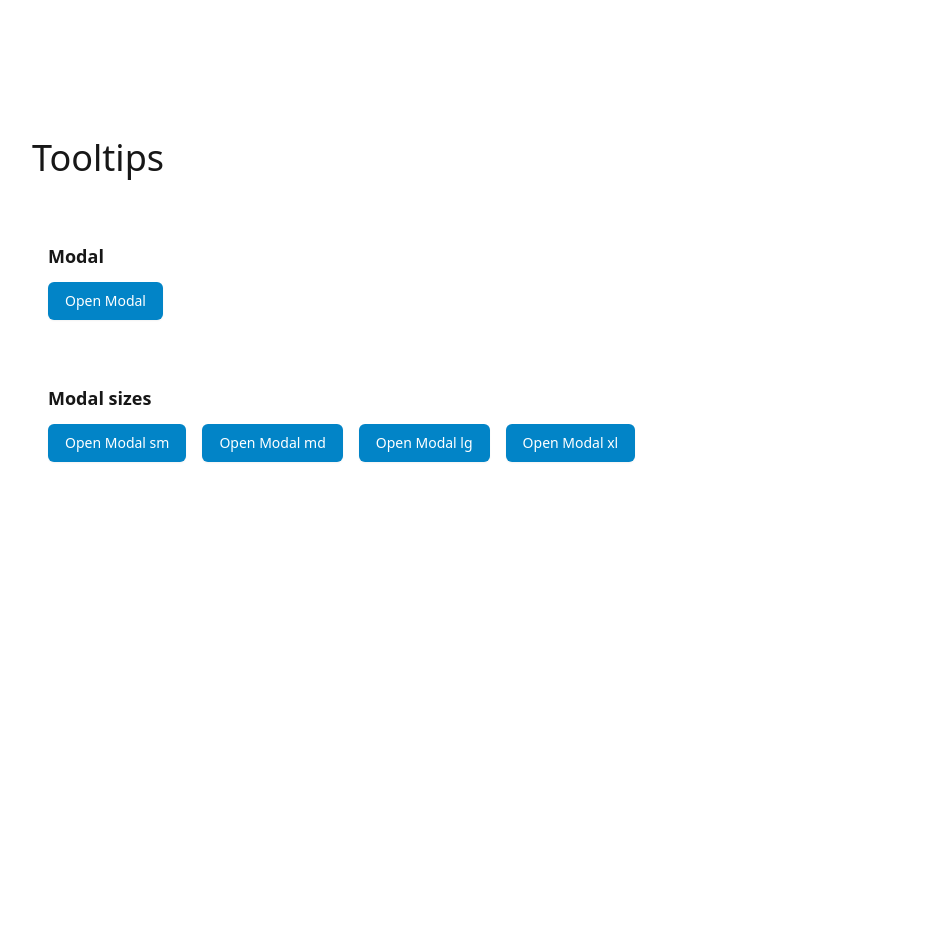
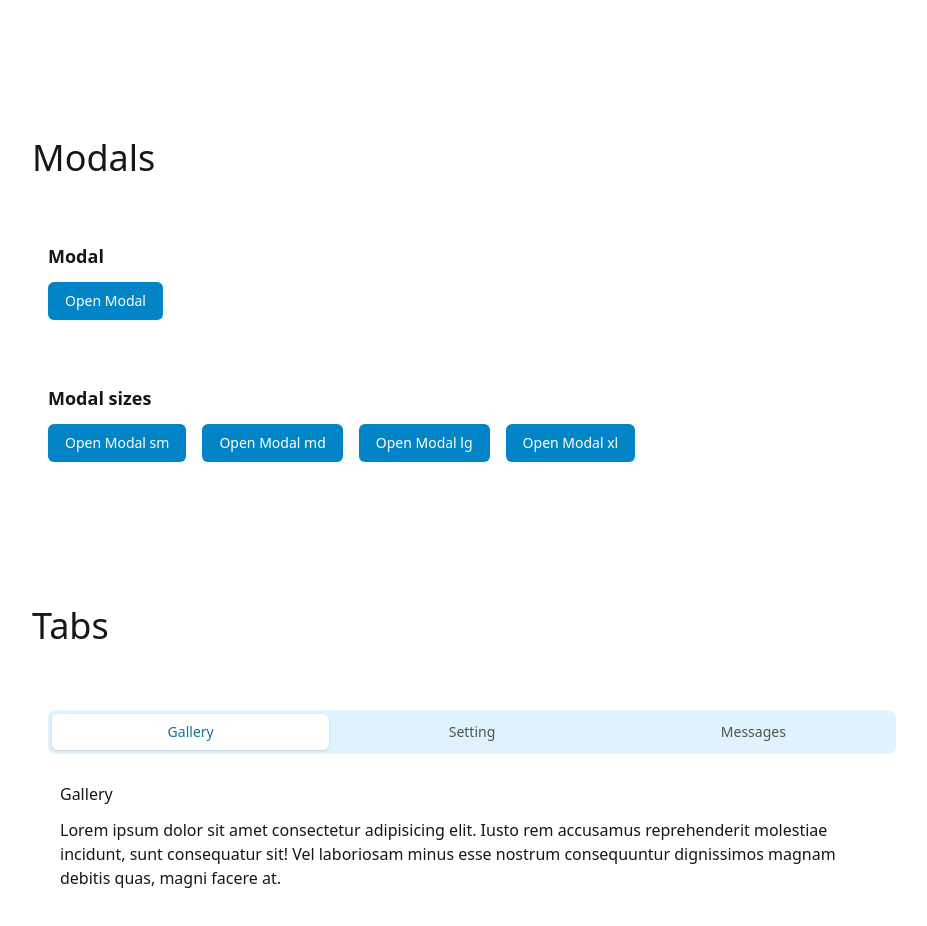
Before and after one commit to mohamedmagdy17593/mm-ui, a React (Vite) app: page / in a window 1280 px wide. Shown: the part 8680-9606 px from the top of the page, without its empty margins (176-1103 px from the left). Built offline with nearby package versions, Linux system fonts and the light colour scheme.

Commit message:
add tabs component

```diff
--- a/src/App.tsx
+++ b/src/App.tsx
@@ -6,6 +6,7 @@ import SwitchExample from './components/Switch/SwitchExample'
 import TooltipExample from './components/Tooltip/TooltipExample'
 import DropdownExample from './components/Dropdown/DropdownExample'
 import ModalExample from './components/Modal/ModalExample'
+import TabsExample from './components/Tabs/TabsExample'
 
 function App() {
   return (
@@ -25,6 +26,8 @@ function App() {
       <DropdownExample />
 
       <ModalExample />
+
+      <TabsExample />
     </div>
   )
 }
--- a/src/components/Modal/ModalExample.tsx
+++ b/src/components/Modal/ModalExample.tsx
@@ -13,7 +13,7 @@ function ModalExample() {
 
   return (
     <div>
-      <h1 className="text-4xl">Tooltips</h1>
+      <h1 className="text-4xl">Modals</h1>
 
       <div className="ml-4">
         <h2 className="mt-16 text-lg font-bold">Modal</h2>
--- /dev/null
+++ b/src/components/Tabs/Tabs.tsx
@@ -0,0 +1,56 @@
+import React from 'react'
+import clsx from 'clsx'
+import { Tab as HeadlessTab } from '@headlessui/react'
+
+interface TabItem {
+  label: React.ReactNode
+  content: React.ReactNode
+}
+
+type TabsProps = React.PropsWithChildren<{ items: TabItem[] }>
+
+function Tabs({ items }: TabsProps) {
+  return (
+    <div className="flex flex-col gap-4">
+      <HeadlessTab.Group>
+        <HeadlessTab.List className="flex w-full p-1 space-x-1 bg-sky-100 rounded-lg">
+          {items.map((item, i) => {
+            return (
+              <HeadlessTab
+                key={i}
+                className={({ selected }) =>
+                  clsx(
+                    'w-full px-4 py-2 text-sm rounded-md ',
+                    'focus:outline-none focus:ring-2 ring-offset-2 ring-offset-cyan-400 ring-white ring-opacity-60',
+                    selected
+                      ? 'bg-white text-cyan-700 shadow'
+                      : '  text-neutral-600 hover:text-neutral-800 ',
+                  )
+                }
+              >
+                {item.label}
+              </HeadlessTab>
+            )
+          })}
+        </HeadlessTab.List>
+        <HeadlessTab.Panels>
+          {items.map((item, i) => {
+            return (
+              <HeadlessTab.Panel
+                key={i}
+                className={clsx(
+                  'bg-white rounded-xl p-3',
+                  'focus:outline-none focus:ring-2 ring-offset-2 ring-offset-blue-400 ring-white ring-opacity-60',
+                )}
+              >
+                {item.content}
+              </HeadlessTab.Panel>
+            )
+          })}
+        </HeadlessTab.Panels>
+      </HeadlessTab.Group>
+    </div>
+  )
+}
+
+export default Tabs
--- /dev/null
+++ b/src/components/Tabs/TabsExample.tsx
@@ -0,0 +1,66 @@
+import Tabs from './Tabs'
+
+function TabExample() {
+  return (
+    <div>
+      <h1 className="text-4xl">Tabs</h1>
+
+      <div className="ml-4">
+        <h2 className="mt-16 text-lg font-bold"></h2>
+        <div className="mt-3">
+          <Tabs
+            items={[
+              {
+                label: 'Gallery',
+                content: (
+                  <>
+                    <h1>Gallery</h1>
+                    <p className="mt-3">
+                      Lorem ipsum dolor sit amet consectetur adipisicing elit.
+                      Iusto rem accusamus reprehenderit molestiae incidunt, sunt
+                      consequatur sit! Vel laboriosam minus esse nostrum
+                      consequuntur dignissimos magnam debitis quas, magni facere
+                      at.
+                    </p>
+                  </>
+                ),
+              },
+              {
+                label: 'Setting',
+                content: (
+                  <>
+                    <h1>Settings</h1>
+                    <p className="mt-3">
+                      Lorem ipsum dolor sit amet consectetur adipisicing elit.
+                      Iusto rem accusamus reprehenderit molestiae incidunt, sunt
+                      consequatur sit! Vel laboriosam minus esse nostrum
+                      consequuntur dignissimos magnam debitis quas, magni facere
+                      at.
+                    </p>
+                  </>
+                ),
+              },
+              {
+                label: 'Messages',
+                content: (
+                  <>
+                    <h1>Messages</h1>
+                    <p className="mt-3">
+                      Lorem ipsum dolor sit amet consectetur adipisicing elit.
+                      Iusto rem accusamus reprehenderit molestiae incidunt, sunt
+                      consequatur sit! Vel laboriosam minus esse nostrum
+                      consequuntur dignissimos magnam debitis quas, magni facere
+                      at.
+                    </p>
+                  </>
+                ),
+              },
+            ]}
+          />
+        </div>
+      </div>
+    </div>
+  )
+}
+
+export default TabExample
```
